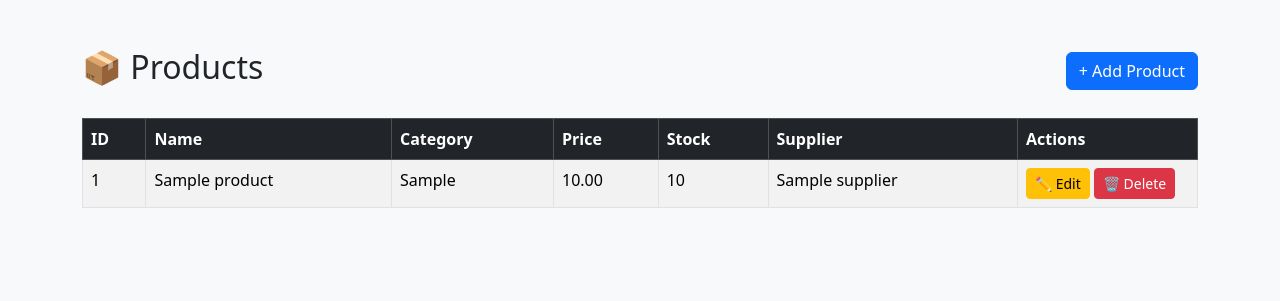
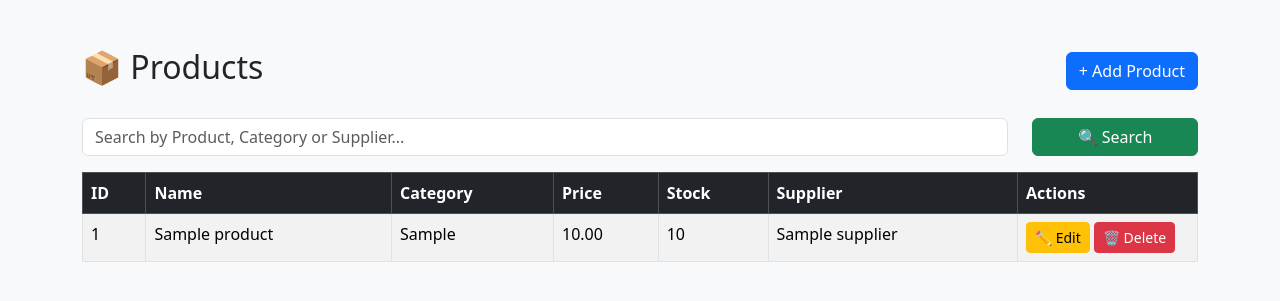
Before and after one commit to pavaneb/RetailManagement, a Flask app: page /products in a window 1280 px wide. Shown: the top 301 px of the page. Run offline with Flask 3, Linux system fonts and the light colour scheme; tables that the repository leaves empty hold one stand-in row (values such as "Sample post").

Commit message:
Implemented Product Search functionality

```diff
--- a/app/routes/product_routes.py
+++ b/app/routes/product_routes.py
@@ -13,7 +13,9 @@ def products():
     connection = get_connection()
     cursor = connection.cursor(dictionary=True)
 
-    cursor.execute("""
+    search = request.args.get("search", "")
+
+    query = """
         SELECT
             p.product_id,
             p.product_name,
@@ -23,16 +25,32 @@ def products():
             s.supplier_name
         FROM Product p
         JOIN Supplier s
-            ON p.supplier_id = s.supplier_id
-    """)
+        ON p.supplier_id = s.supplier_id
+    """
+
+    values = ()
+
+    if search:
+        query += """
+        WHERE
+            p.product_name LIKE %s
+            OR p.category LIKE %s
+            OR s.supplier_name LIKE %s
+        """
+        values = (f"%{search}%", f"%{search}%", f"%{search}%")
+
+    cursor.execute(query, values)
 
     products = cursor.fetchall()
 
     cursor.close()
     connection.close()
 
-    return render_template("products.html", products=products)
-
+    return render_template(
+        "products.html",
+        products=products,
+        search=search
+    )
 
 # -----------------------------
 # Add Product
--- a/app/templates/products.html
+++ b/app/templates/products.html
@@ -22,6 +22,27 @@
         </a>
 
     </div>
+
+    <form method="GET"
+      action="{{ url_for('product.products') }}"
+      class="row mb-3">
+
+    <div class="col-md-10">
+        <input
+            type="text"
+            name="search"
+            class="form-control"
+            placeholder="Search by Product, Category or Supplier..."
+            value="{{ search }}">
+    </div>
+
+    <div class="col-md-2">
+        <button class="btn btn-success w-100">
+            🔍 Search
+        </button>
+    </div>
+
+</form>
 
     <table class="table table-bordered table-striped">
 
```
